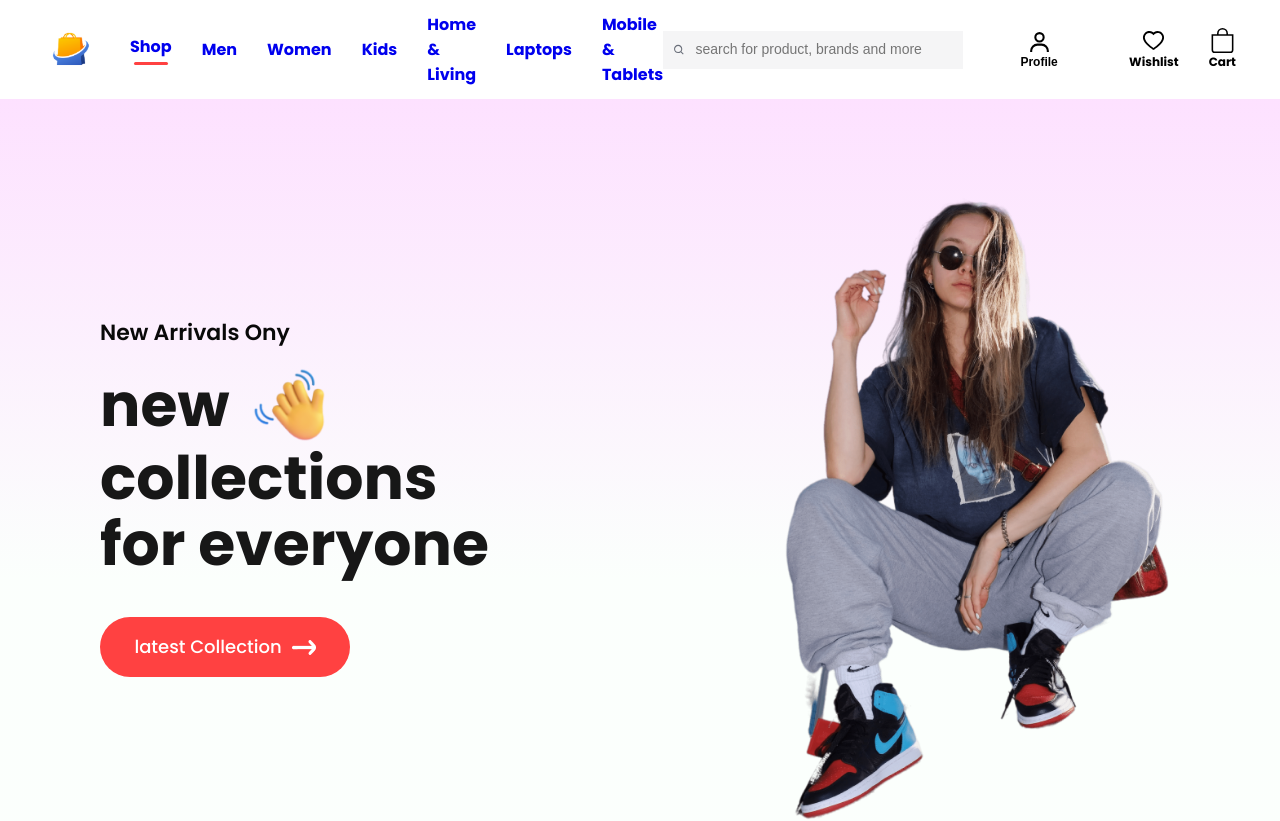
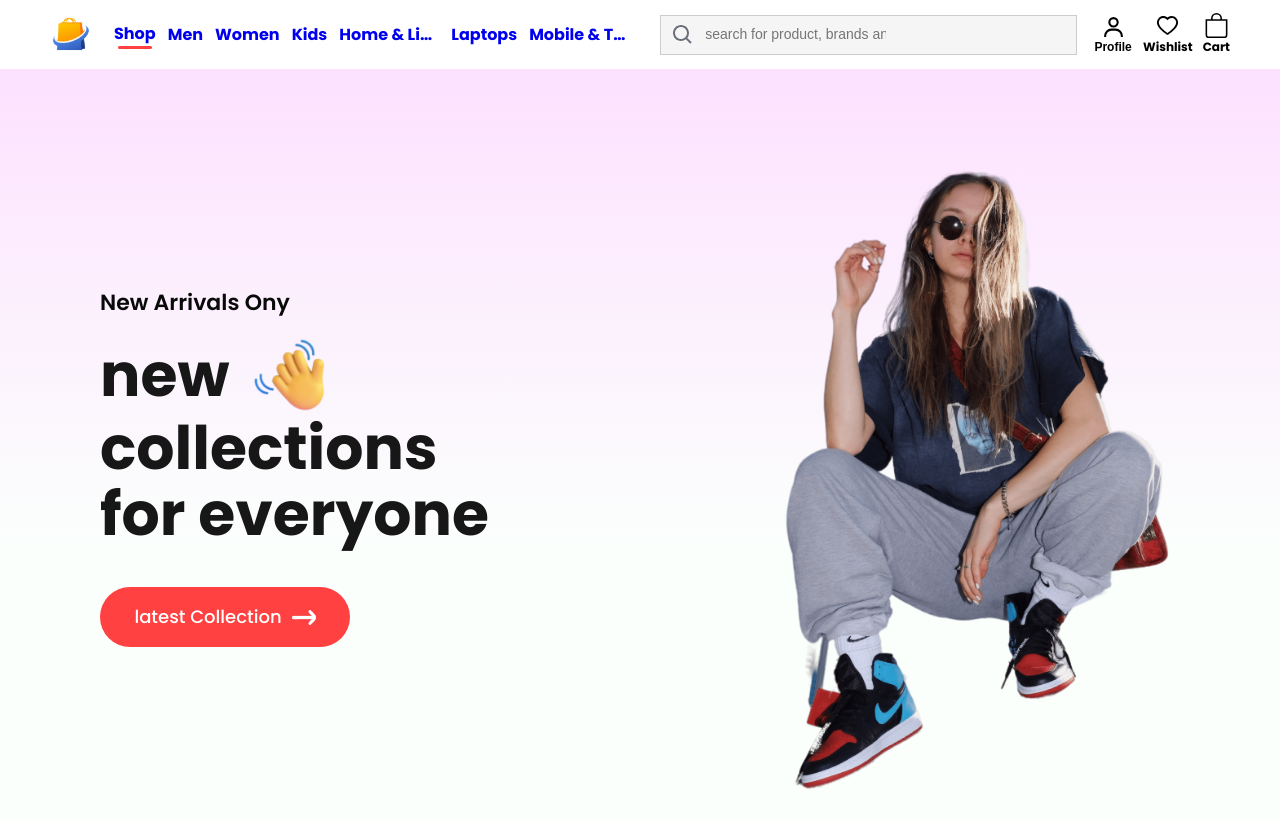
Before and after one commit to Pratik0192/Ecommerce-website-trendify, a React (Create React App) app: page / in a window 1280 px wide. Shown: the top 821 px of the page. Built offline with nearby package versions, Linux system fonts and the light colour scheme.

Commit message:
Made Navbar Responsive

```diff
--- a/package.json
+++ b/package.json
@@ -7,6 +7,7 @@
     "@emotion/styled": "^11.13.0",
     "@mui/icons-material": "^5.16.7",
     "@mui/material": "^5.16.7",
+    "@reduxjs/toolkit": "^2.2.7",
     "@testing-library/jest-dom": "^5.17.0",
     "@testing-library/react": "^13.4.0",
     "@testing-library/user-event": "^13.5.0",
@@ -15,6 +16,7 @@
     "react-dom": "^18.3.1",
     "react-icons": "^5.3.0",
     "react-image-zoom": "^1.3.1",
+    "react-redux": "^9.1.2",
     "react-responsive-carousel": "^3.2.23",
     "react-router-dom": "^6.26.0",
     "react-scripts": "5.0.1",
--- a/src/Components/Navbar/Navbar.css
+++ b/src/Components/Navbar/Navbar.css
@@ -1,6 +1,6 @@
 .navbar{
     display: flex;
-    justify-content: space-around;
+    justify-content: center;
     padding: 16px;
     box-shadow: 0 1px 3px -2px black;
     align-items: center;
@@ -12,6 +12,7 @@
 .nav-logo img{
     width: 50px;
 }
+
 .nav-logo p{
     color: #171717;
     font-size: 38px;
@@ -20,28 +21,32 @@
 .nav-menu{
     display: flex;
     align-items: center;
+    justify-content: flex-start;
     list-style: none;
-    gap: 20px;
     color: #626262;
-    font-size: 14px;
+    font-size: 16px;
     font-weight: 700;
+    margin-left: 18px;
+    padding-left: 0;
 }
+
 .nav-menu li{
     display: flex;
     flex-direction: column;
     align-items: center;
     justify-content: center;
-    gap: 3px;
     cursor: pointer;
+    padding: 0 15px;
 }
 
 .search{
-    min-width: 300px;
-    width: 30%;
     display: flex;
+    flex-grow: 1;
     align-items: center;
     color: #696e79;
     background: #f5f5f6;
+    border: 1px solid #ccc;
+    margin-left: 25px;
 }
 .search-icon{
     width: 24px;
@@ -49,7 +54,6 @@
     padding-left: 10px;
 }
 .search input{
-    width: 500px;
     height: 20px;
     font-size: 14px;
     padding: 8px 10px 10px;
@@ -58,6 +62,15 @@
     border: 0px;
     outline: none;
 }
+
+.nav-item-link {
+    text-decoration: none;
+    white-space: nowrap;
+    overflow: hidden;
+    text-overflow: ellipsis;
+    max-width: 150px;
+}
+
 
 .nav-menu hr{
     border: none;
@@ -69,13 +82,20 @@
 .nav-login-cart{
     display: flex;
     align-items: center;
-    gap: 25px;
+    gap: 15px;
 }
 
 .nav-link{
     text-decoration: none;
 }
 
+.nav-icon-container {
+    position: relative; /* Set to relative to position wishlist count absolutely */
+    display: flex;
+    flex-direction: column;
+    align-items: center;
+    justify-content: center;
+}
 
 .nav-icon-container p{
     font-size: 12px;
@@ -83,13 +103,7 @@
     text-decoration: none;
     color: black;
 }
-.nav-icon-container {
-    position: relative; /* Set to relative to position wishlist count absolutely */
-    display: flex;
-    flex-direction: column;
-    align-items: center;
-    justify-content: center;
-}
+
 .nav-icon{
     width: 25px;
     height: 25px;
@@ -112,7 +126,7 @@
     display: none;
 }
 
-  .nav-wishlist-count {
+.nav-wishlist-count {
     position: absolute;
     width: 17px;
     height: 17px;
@@ -126,7 +140,8 @@
     background-color: red;
     color: white;
     z-index: 1;
-  }
+}
+
 @media(max-width:1280px){
     .navbar{
         padding: 12px 50px;
@@ -138,11 +153,16 @@
         font-size: 25px;
     }
     .nav-menu{
-        gap: 30px;
         font-size: 16px;
     }
+    .nav-menu li {
+        padding: 0 6px;
+    }
+    .nav-item-link {
+        max-width: 100px;
+    }
     .nav-login-cart{
-        gap: 30px;
+        gap: 10px;
     }
     .nav-login-cart button{
         width: 120px;
@@ -159,8 +179,13 @@
         padding: 12px 30px;
     }
     .nav-menu{
-        gap: 25px;
         font-size: 14px;
+    }
+    .nav-menu li {
+        padding: 0 5px;
+    }
+    .nav-item-link {
+        max-width: 70px;
     }
     .nav-login-cart button{
         width: 80px;
@@ -175,13 +200,18 @@
         height: 18px;
     }
 }
-@media(max-width: 800px){
+@media(max-width: 900px){
     .navbar{
+        margin-right: 30px;
         padding: 10px 0px;
+    }
+    .nav-logo{
+        margin-left: 25px;
     }
     .nav-dropdown{
         display: block;
         width: 30px;
+        margin-left: 15px;
         rotate: -90deg;
         transition: 0.5s;
     }
@@ -193,6 +223,9 @@
         background: white;
         justify-content: center;
         top: 50px;
+    }
+    .nav-menu li {
+        padding: 5px 15px;
     }
     .nav-menu-visible{
         display: flex;
--- a/src/Components/Navbar/Navbar.jsx
+++ b/src/Components/Navbar/Navbar.jsx
@@ -44,25 +44,25 @@ const Navbar = () => {
       <img className='nav-dropdown' onClick={dropdown_toggle} src={dropdown_icon} alt="Dropdown Icon" />
       <ul ref={menuRef} className="nav-menu">
         <li onClick={() => { setMenu('shop') }}>
-          <Link style={{ textDecoration: 'none' }} to='/'>Shop</Link>{menu === "shop" ? <hr /> : <></>}
+          <Link className="nav-item-link" to='/'>Shop</Link>{menu === "shop" ? <hr /> : <></>}
         </li>
         <li onClick={() => { setMenu('mens') }}>
-          <Link style={{ textDecoration: 'none' }} to='/mens'>Men</Link>{menu === "mens" ? <hr /> : <></>}
+          <Link className="nav-item-link" to='/mens'>Men</Link>{menu === "mens" ? <hr /> : <></>}
         </li>
         <li onClick={() => { setMenu('womens') }}>
-          <Link style={{ textDecoration: 'none' }} to='/womens'>Women</Link>{menu === "womens" ? <hr /> : <></>}
+          <Link className="nav-item-link" to='/womens'>Women</Link>{menu === "womens" ? <hr /> : <></>}
         </li>
         <li onClick={() => { setMenu('kids') }}>
-          <Link style={{ textDecoration: 'none' }} to='/kids'>Kids</Link>{menu === "kids" ? <hr /> : <></>}
+          <Link className="nav-item-link" to='/kids'>Kids</Link>{menu === "kids" ? <hr /> : <></>}
         </li>
         <li onClick={() => { setMenu('home&living') }}>
-          <Link style={{ textDecoration: 'none' }} to='/home&living'>Home & Living</Link>{menu === "home&living" ? <hr /> : <></>}
+          <Link className="nav-item-link" to='/home&living'>Home & Living</Link>{menu === "home&living" ? <hr /> : <></>}
         </li>
         <li onClick={() => { setMenu('laptop') }}>
-          <Link style={{ textDecoration: 'none' }} to='/laptop'>Laptops</Link>{menu === "laptop" ? <hr /> : <></>}
+          <Link className="nav-item-link" to='/laptop'>Laptops</Link>{menu === "laptop" ? <hr /> : <></>}
         </li>
         <li onClick={() => { setMenu('mobile&tablet') }}>
-          <Link style={{ textDecoration: 'none' }} to='/mobile&tablet'>Mobile & Tablets</Link>{menu === "mobile&tablet" ? <hr /> : <></>}
+          <Link className="nav-item-link" to='/mobile&tablet'>Mobile & Tablets</Link>{menu === "mobile&tablet" ? <hr /> : <></>}
         </li>
       </ul>
       <div className="search">
@@ -75,7 +75,7 @@ const Navbar = () => {
             <IconButton
               onClick={handleClick}
               size="small"
-              sx={{ ml: 2 }}
+              sx={{ ml: 2, maxWidth: "40px"}}
               aria-controls={open ? 'account-menu' : undefined}
               aria-haspopup="true"
               aria-expanded={open ? 'true' : undefined}
@@ -93,9 +93,9 @@ const Navbar = () => {
           handleClose={handleClose}
         />
         <Link to='/wishlist' className='nav-link'>
-        <div className='nav-icon-container'>
-          <AiOutlineHeart className='nav-icon' />
-          <p>Wishlist</p>
+          <div className='nav-icon-container'>
+            <AiOutlineHeart className='nav-icon' />
+            <p>Wishlist</p>
           </div>
           {totalWishlistItems > 0 && (
             <div className="nav-wishlist-count">{totalWishlistItems}</div>
--- a/src/index.css
+++ b/src/index.css
@@ -7,6 +7,7 @@
   margin: 0;
 }
 body {
+  overflow-x: hidden;
   margin: 0;
   font-family: -apple-system, BlinkMacSystemFont, 'Segoe UI', 'Roboto', 'Oxygen',
     'Ubuntu', 'Cantarell', 'Fira Sans', 'Droid Sans', 'Helvetica Neue',
```
Also changed, not shown: src/store/index.js (added, +11 -0 lines), src/store/productsSlice.js (added, +17 -0 lines), 1 other file (tests, documents, lock files or other folders).
